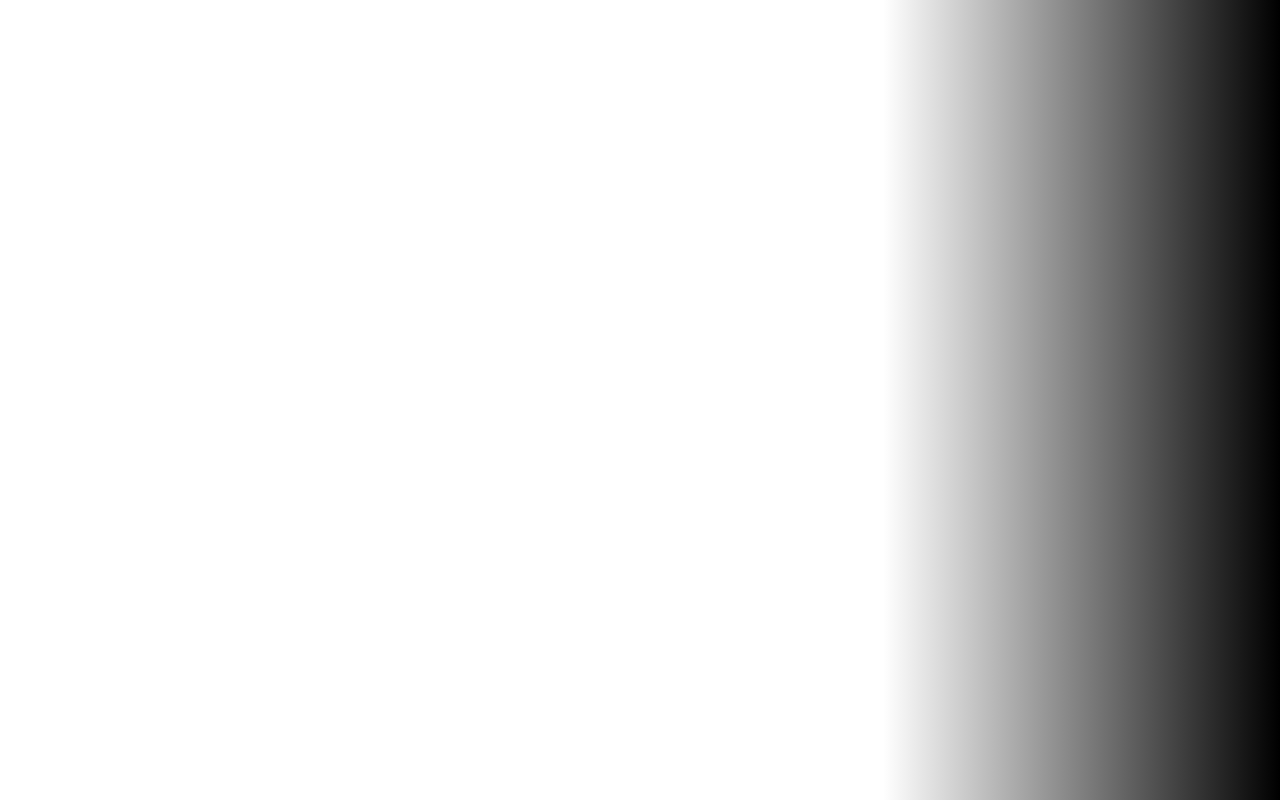
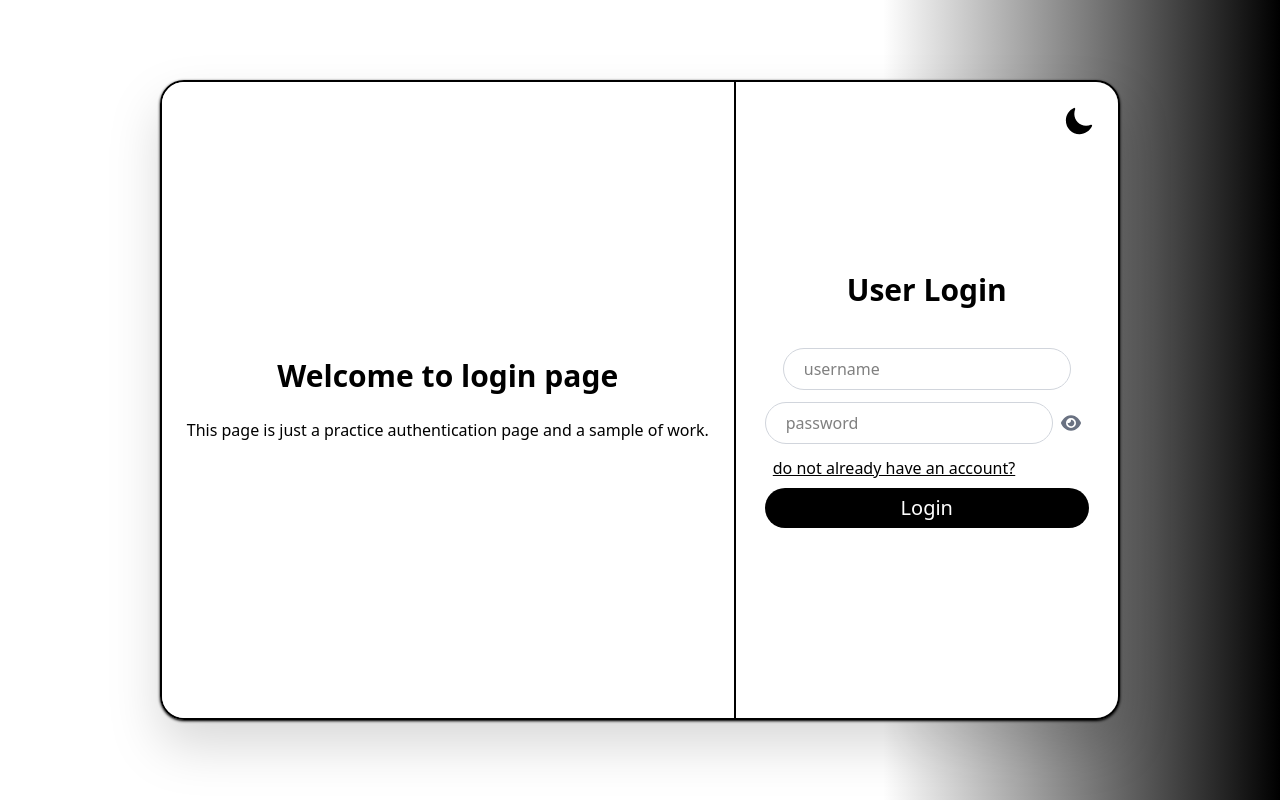
Before and after one commit to mmd-rahimi/authentication-page, a React (Vite) app: page /login in a window 1280 px wide. Before the commit this address had no page. Built offline with nearby package versions, Linux system fonts and the light colour scheme.

Commit message:
logic finished and starting desine

```diff
--- a/db.json
+++ b/db.json
@@ -26,6 +26,12 @@
       "name": "dacac",
       "username": "12345678",
       "password": "12345678"
+    },
+    {
+      "id": "9cb8",
+      "name": "123",
+      "username": "123456",
+      "password": "12345678"
     }
   ]
 }
--- a/src/App.tsx
+++ b/src/App.tsx
@@ -1,19 +1,32 @@
-import { Route, Routes} from "react-router"
+import { Navigate, Route, Routes} from "react-router"
 import Sign_in from "./pages/Sign_in"
 import Sign_up from "./pages/Sign_up"
 import  Home  from "./pages/Home"
 import "./index.css";
+import { AuthProvider } from "./contexts/AuthContext";
+import ProtectedRoute from "./components/my components/ProtectedRoute";
 
 function App() {
   return (
     <div className="bgCol dark:bgCol transition duration-700">
     <div className="flex flex-col items-center justify-center min-h-svh">
 
-        <Routes>
-          <Route path="/" element={<Sign_in />}/>
-          <Route path="/Creat" element={<Sign_up />}/>
-          <Route path="/Home" element={<Home />}/>
-        </Routes>
+    <AuthProvider>
+      <Routes>
+        <Route path="/" element={<Navigate to="/login" replace />} />
+        <Route path="/login" element={<Sign_in />} />
+        <Route path="/Creat" element={<Sign_up />} />
+        <Route
+          path="/Home"
+          element={
+            <ProtectedRoute>
+              <Home />
+            </ProtectedRoute>
+          }
+        />
+        <Route path="*" element={<Navigate to="/login" replace />} />
+      </Routes>
+    </AuthProvider>
 
     </div>
     </div>
--- a/src/main.tsx
+++ b/src/main.tsx
@@ -3,18 +3,15 @@ import { createRoot } from "react-dom/client";
 import ThemeProvider from "./contexts/ThemeContext";
 import "./index.css";
 import App from "./App.tsx";
-import { AuthProvider } from "./contexts/AuthContext.tsx";
 import { BrowserRouter as Router} from "react-router"
 
 
 createRoot(document.getElementById("root")!).render(
   <StrictMode>
     <Router>
-    <AuthProvider>
       <ThemeProvider>
         <App />
       </ThemeProvider>
-    </AuthProvider>
     </Router>
   </StrictMode>
 );
```
